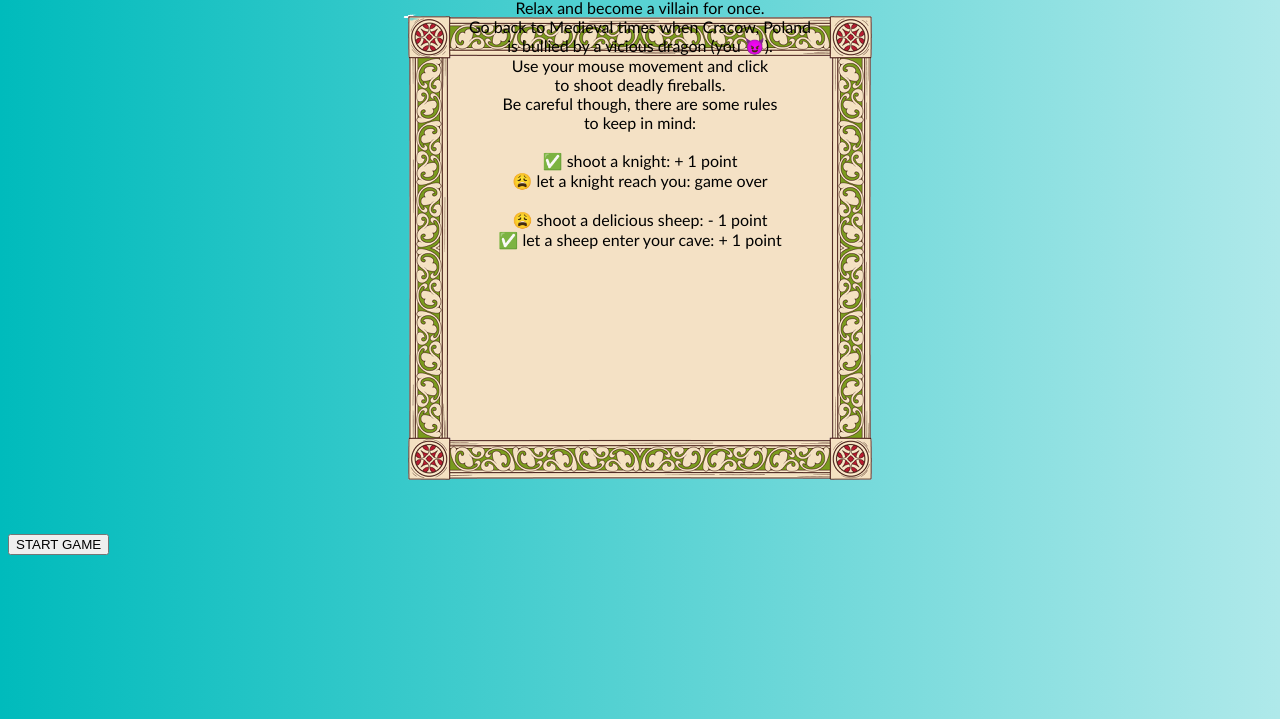
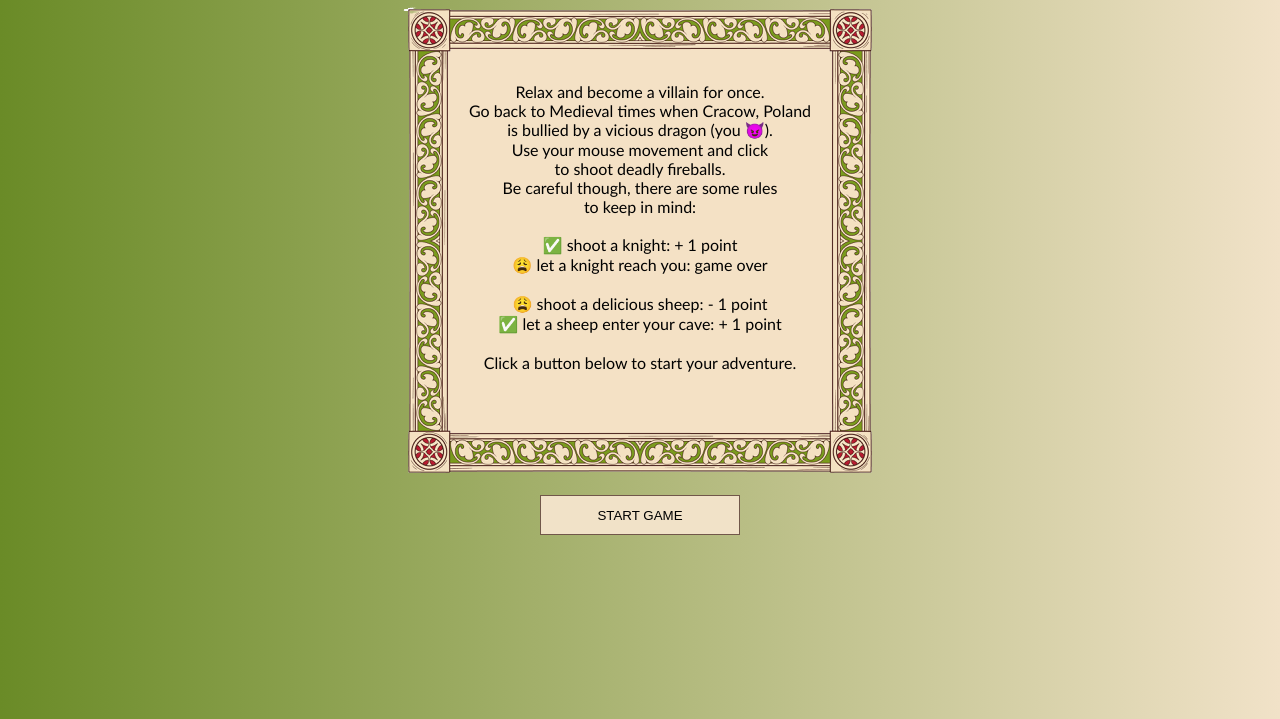
Before and after one commit to olga321go/legend-of-wawel, a plain HTML site: page index.html in a window 1280 px wide. Shown: the part 81-800 px from the top of the page. Drawn offline with nearby package versions, Linux system fonts and the light colour scheme.

Commit message:
start screen fixed, some more graphic changes, game over screen will be redone as a separate div

```diff
--- a/index.css
+++ b/index.css
@@ -3,15 +3,23 @@ pink cloud rgb 186	71	137
 dark purple rgb (77	19	58)
 peach sky rgb (255	94	85)
 lighter blue (0	187	188)
-almost white blue (175	233	234)	 */
+almost white blue (175	233	234)
+beige start screen (241	226	200) */
 
 html {
-    background-image: linear-gradient(to right, rgb(0	187	188),rgb(175	233	234));
+    background-image: linear-gradient(to right, rgb(106 139 39),rgb(241 226 200));
 }
 
 body
 {
     font-family: Optima, Sans-Serif;
+}
+
+#game-intro {
+    display: flex;
+    flex-direction: column;
+    justify-content: center;
+
 }
 
 #game-intro h1 {
@@ -22,9 +30,19 @@ body
 #game-intro p {
     background-image: url("/img/message-frame.png");
     background-repeat: no-repeat;
-    height: 500px;
+    height: 470px;
     background-position: center;
     text-align: center;
     margin-top: 0;
+    margin-bottom: 0;
     padding-top: 0;
 }
+
+#start-button {
+    background-color: rgb(241	226	200);
+    width: 200px;
+    height: 40px;
+    padding: 20 40;
+    margin: 0 auto;
+    border: 1px solid rgb(113	87	74	);
+}
--- a/index.html
+++ b/index.html
@@ -11,7 +11,8 @@
     <div id="game-intro">
         <h1>Legend of Wawel</h1>
         <br>
-        <p>Relax and become a villain for once.<br>
+        <p><br><br><br><br>
+        Relax and become a villain for once.<br>
         Go back to Medieval times when Cracow, Poland <br>
         is bullied by a vicious dragon (you  &#128520;). <br>
         Use your mouse movement and click <br>
@@ -21,12 +22,14 @@
         &#x2705; shoot a knight: + 1 point <br>
         &#128553; let a knight reach you: game over <br><br>
         &#128553; shoot a delicious sheep: - 1 point <br>
-        &#x2705; let a sheep enter your cave: + 1 point <br>
+        &#x2705; let a sheep enter your cave: + 1 point <br><br>
+        Click a button below to start your adventure.
 
         </p>
         <br>
         <button id="start-button">START GAME</button>
     </div>
+
 
     <script src="https://cdn.jsdelivr.net/npm/p5@1.6.0/lib/p5.js"></script>
     <script src="/index.js"></script>
--- a/index.js
+++ b/index.js
@@ -6,6 +6,7 @@ let imgForest;
 let imgDragon;
 let imgEnemy;
 let imgSheep;
+let imgMessage;
 let dragon = {
     x: 300,
     y: 480,
@@ -19,7 +20,7 @@ let scoreCounter = 0;
 
 
 function preload() {
-    imgForest = loadImage('/img/forest-blurred.jpg');
+    imgForest = loadImage('/img/bg-blurred-with-frame.png');
 
     imgDragon = loadImage('/img/dragons-head.png');
 
@@ -27,13 +28,15 @@ function preload() {
 
     imgSheep = loadImage('/img/sheep.png');
 
+    imgMessage = loadImage('/img/message-frame.png');
+
   } // end of preload function
 
   function setup() {
     canvas = createCanvas(1200, 600);
     canvas.center("horizontal");
     canvas.hide();
-    canvas.style("margin-top", "-100px");
+    canvas.style("margin-top", "-550px");
     noLoop();
 
 
@@ -45,10 +48,11 @@ function preload() {
     image(imgDragon, mouseX - 50, dragon.y, dragon.w, dragon.h);
 
     // score counter while game on
+  textFont('Optima');
+  fill(241, 226, 200);
   textSize(32);
-  fill(255,255,255);
-  text('Score: ', 75, 10, 20, 40);
-  text(scoreCounter, 180, 10, 20, 40);
+  text('Score: ', 240, 40, 20, 40);
+  text(scoreCounter, 340, 40, 20, 40);
 
   fireballShot();
   enemyBreach();
@@ -128,9 +132,12 @@ function sheepPointsUp() {
 }
 
 function gameOver () {
-  redraw();
-  background(0, 0, 0);
-  text('! GAME OVER !', 130, 160, 300, 300);
+  let messageBoardX = (window.innerWidth - 500) / 2;
+  imageMode(CENTER);
+  image(imgMessage, messageBoardX, 350, 500, 500);
+  fill(0, 0, 0);
+  textFont('Optima');
+  text('GAME OVER', 130, 160, 300, 300);
   text('Your score is:', 150, 190, 300, 300);
   text(scoreCounter, 230, 225, 20, 40);
   noLoop();
@@ -176,7 +183,7 @@ function createEnemy () {
   }
     enemiesArray.push(enemy);
 }
-setInterval(createEnemy, 2500); // speed of knights coming down
+
 
 function createSheep () {
   let sheepW = 60;
@@ -188,11 +195,13 @@ function createSheep () {
   }
   sheepArray.push(sheep);
 }
-setInterval(createSheep, 5000); // speed of sheep coming
+
 
 // NORMAL JS
 startButton.onclick = () => {
   startGame();
+  setInterval(createEnemy, 2500); // speed of knights coming down
+  setInterval(createSheep, 5000); // speed of sheep coming
 };
 
 // when we click start button, start screen is hidden and we see the canvas
```
Also changed, not shown: img/bg-blurred-with-frame.png (added), img/bg-with-message.png (added), 1 other file.
